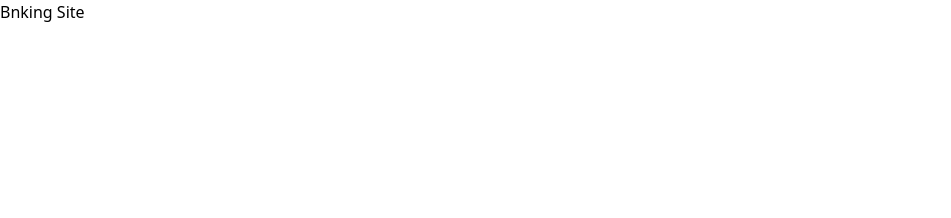
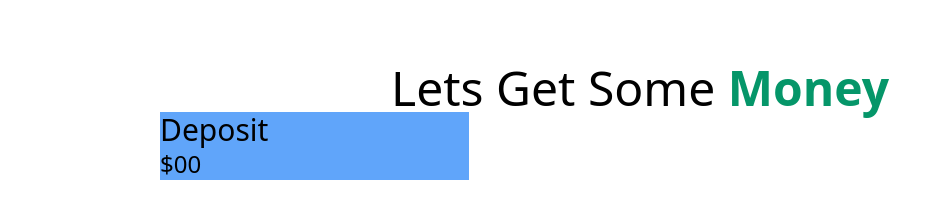
Before and after one commit to arafatanjan/bank, a plain HTML site: page bnking.html in a window 1280 px wide. Shown: the whole page, without its empty margins (0-951 px from the left). Drawn offline with nearby package versions, Linux system fonts and the light colour scheme.

Commit message:
first commit

```diff
--- a/bnking.html
+++ b/bnking.html
@@ -10,7 +10,22 @@
 </head>
 
 <body>
-    <h1>Bnking Site</h1>
+    <header>
+        <h1 class="text-5xl text-center mt-16"> Lets Get Some <span class="font-semibold text-green-600">Money</span>
+        </h1>
+    </header>
+    <main>
+        <section>
+            <div class="grid grid-cols-3 gap-4 w-3/4 mx-auto">
+                <div class="bg-blue-400" p-8 rounded>
+                    <h3 class="text-3xl">
+                        Deposit
+                    </h3>
+                    <h4 class="text-2xl">$00</h4>
+                </div>
+            </div>
+        </section>
+    </main>
 
 </body>
 
--- a/js/bnk.js
+++ b/js/bnk.js
@@ -5,7 +5,7 @@ document.getElementById('login-submit').addEventListener('click', function () {
     // usser pssword
     const psswordField = document.getElementById('user-pssword');
     const userPssword = psswordField.value;
-
+    // check emil ddress
     if (userEmil == 'wwwww@gmil.com' && userPssword == 'secret') {
         window.location.href = 'bnking.html';
     }
```
